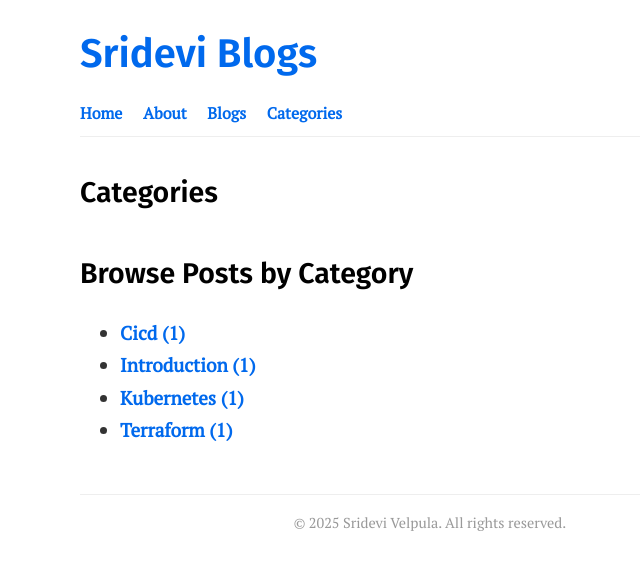
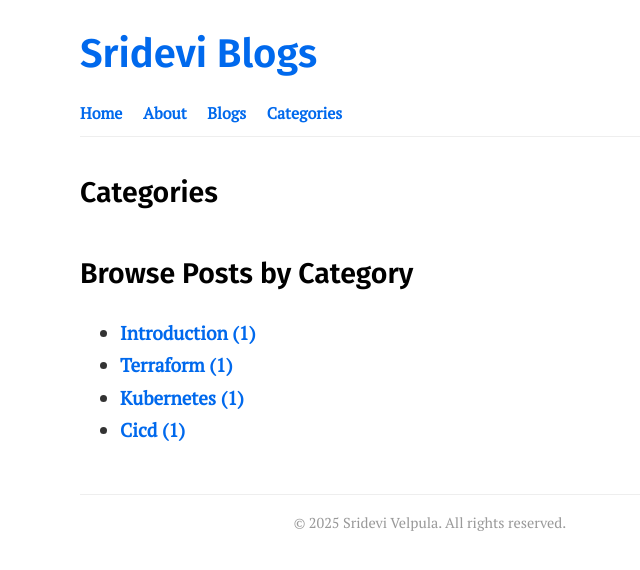
Before and after one commit to srideviblogs/srideviblogs.github.io, a Jekyll site: the page built from categories/index.md, in a window 1280 px wide. Shown: the top 570 px of the page, without its empty margins (210-850 px from the left). Built offline with Jekyll 4.4.1, drawn with Linux system fonts in a browser that asks for light colours.

Commit message:
Update index.md

```diff
--- a/categories/index.md
+++ b/categories/index.md
@@ -7,12 +7,9 @@ permalink: /categories/
 # Browse Posts by Category
 
 <ul>
-  {% assign sorted_categories = site.categories | sort %}
-  {% for category in sorted_categories %}
-    <li>
-      <a href="{{ site.baseurl }}/categories/{{ category[0] | slugify }}/">
-        {{ category[0] | capitalize }} ({{ category[1].size }})
-      </a>
-    </li>
-  {% endfor %}
+{% for category in site.categories %}
+  <li>
+    <a href="/categories/{{ category[0] | slugify }}/">{{ category[0] | capitalize }} ({{ category[1].size }})</a>
+  </li>
+{% endfor %}
 </ul>
```
